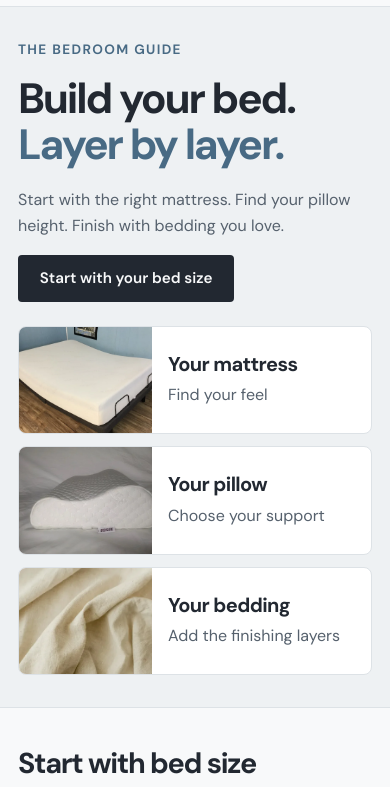
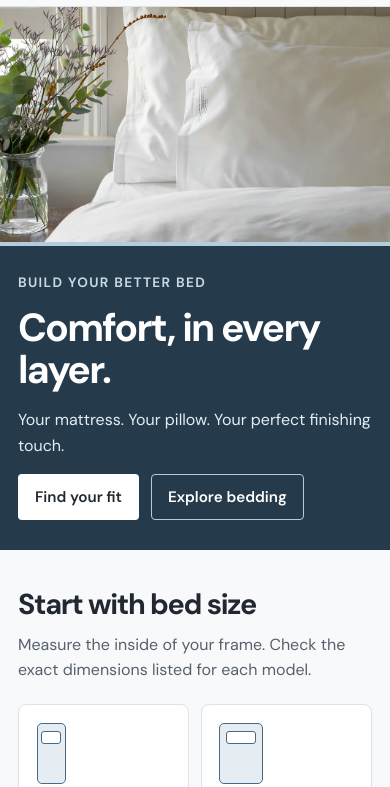
Before and after one commit to teknritsolutions-2/Mattress-Bedding-Store, a plain HTML site: page pages/home2.html in a window 390 px wide. Shown: the part 56-843 px from the top of the page. Drawn offline with Linux system fonts and the light colour scheme.

Commit message:
Shape Home 2 hero as a panoramic campaign banner

```diff
--- a/assets/css/style.css
+++ b/assets/css/style.css
@@ -971,72 +971,55 @@ figcaption a {
   border-radius: 10px;
 }
 .build-hero {
-  padding-block: clamp(2rem, 4vw, 4rem);
-  background: var(--wash);
-  border-block-end: 1px solid var(--line);
-}
-.bed-builder-intro {
-  display: grid;
-  grid-template-columns: minmax(0, 1.35fr) minmax(0, 1fr);
+  background: #253b4c;
+}
+.bed-banner-photo {
+  height: clamp(255px, 28vw, 405px);
+  overflow: hidden;
+}
+.bed-banner-photo img {
+  width: 100%;
+  height: 100%;
+  object-fit: cover;
+  object-position: center 68%;
+}
+.bed-banner-band {
+  color: #fff;
+  border-block-start: 4px solid #b5ccdc;
+}
+.bed-banner-content {
+  display: grid;
+  grid-template-columns: minmax(0, 1.25fr) minmax(0, 1fr);
   align-items: center;
   gap: clamp(1.5rem, 4vw, 4rem);
-  margin-block-end: clamp(1.75rem, 3vw, 2.75rem);
+  padding-block: clamp(1.6rem, 3.2vw, 3rem);
 }
 .build-hero .eyebrow {
-  margin-block-end: 1rem;
-  color: var(--accent);
+  color: #c7d9e6;
+  margin-block-end: 0.8rem;
 }
 .build-hero h1 {
-  font-size: clamp(2.65rem, 4.4vw, 4.4rem);
+  color: #fff;
+  max-width: 17ch;
+  font-size: clamp(2.4rem, 4.2vw, 4.2rem);
   line-height: 1.08;
-  letter-spacing: -0.05em;
-}
-.build-hero h1 span {
-  color: var(--accent);
-}
-.bed-builder-copy p {
-  max-width: 37ch;
+  letter-spacing: -0.045em;
+}
+.bed-banner-action > p {
+  color: #e2edf4;
   font-size: 1.0625rem;
-}
-.bed-builder-copy .btn {
-  margin-block-start: 1.3rem;
-}
-.bed-builder-choices {
-  display: grid;
-  grid-template-columns: repeat(3, minmax(0, 1fr));
-  gap: clamp(0.85rem, 2vw, 1.75rem);
-}
-.bed-builder-choice {
-  display: grid;
-  grid-template-rows: auto 1fr;
-  border: 1px solid var(--line);
-  border-radius: 8px;
-  overflow: hidden;
-  background: var(--panel);
-  transition: border-color 0.16s ease;
-}
-.bed-builder-choice img {
-  width: 100%;
-  height: auto;
-  aspect-ratio: 3 / 2;
-  object-fit: cover;
-}
-.bed-builder-choice > div {
-  padding: clamp(1rem, 1.65vw, 1.6rem);
-}
-.bed-builder-choice h2 {
-  font-size: clamp(1.25rem, 1.8vw, 1.65rem);
-  letter-spacing: -0.03em;
-}
-.bed-builder-choice h2 + p {
-  margin-block-start: 0.45rem;
-  font-size: 1rem;
-}
-.bed-builder-choice:hover {
-  border-color: var(--accent);
-}
-.bed-builder-choice:hover h2 {
-  color: var(--accent);
+  max-width: 34ch;
+}
+.bed-banner-action .actions {
+  margin-block-start: 1.2rem;
+  gap: 0.75rem;
+}
+.bed-banner-action .btn.ghost {
+  border-color: #b5ccdc;
+}
+.bed-banner-action .btn.ghost:hover {
+  color: #fff;
+  background: #ffffff12;
 }
 .catalog-hero {
   display: grid;
@@ -1842,50 +1825,42 @@ h2 + .pillow-tech-grid {
   }
 }
 @media (max-width: 820px) {
-  .bed-builder-intro {
+  .bed-banner-content {
     grid-template-columns: 1fr;
-    gap: 1.2rem;
-  }
-  .bed-builder-copy {
+    gap: 1rem;
+  }
+  .bed-banner-photo {
+    height: clamp(220px, 34vw, 300px);
+  }
+  .build-hero h1 {
+    max-width: none;
+  }
+  .bed-banner-action {
     display: flex;
+    flex-wrap: wrap;
     align-items: center;
-    justify-content: space-between;
-    gap: 1.5rem;
-  }
-  .bed-builder-copy .btn {
+    gap: 1rem 2rem;
+  }
+  .bed-banner-action .actions {
     margin: 0;
-    flex-shrink: 0;
-  }
-}
-@media (max-width: 560px) {
-  .bed-builder-intro {
-    margin-block-end: 1.5rem;
-  }
-  .bed-builder-copy {
-    display: block;
-  }
-  .bed-builder-copy p {
+  }
+}
+@media (max-width: 430px) {
+  .bed-banner-photo {
+    height: 235px;
+  }
+  .bed-banner-content {
+    padding-block: 1.65rem 1.85rem;
+  }
+  .build-hero h1 {
+    max-width: 14ch;
+    font-size: 2.45rem;
+  }
+  .bed-banner-action > p {
     font-size: 1rem;
   }
-  .bed-builder-copy .btn {
-    margin-block-start: 1.1rem;
-  }
-  .bed-builder-choices {
-    grid-template-columns: 1fr;
-    gap: 0.75rem;
-  }
-  .bed-builder-choice {
-    grid-template-columns: minmax(95px, 0.85fr) minmax(0, 1.4fr);
-    grid-template-rows: auto;
-    align-items: center;
-  }
-  .bed-builder-choice img {
-    height: 100%;
-    min-height: 102px;
-    aspect-ratio: 1.25;
-  }
-  .bed-builder-choice > div {
-    padding: 1rem;
+  .bed-banner-action .btn {
+    padding-inline: 1rem;
   }
 }
 @media (max-width: 720px) {
--- a/pages/home2.html
+++ b/pages/home2.html
@@ -10,7 +10,7 @@
     />
     <link rel="icon" href="../assets/icons/fold.svg?v=5" />
     <script src="../assets/js/preferences.js?v=5"></script>
-    <link rel="stylesheet" href="../assets/css/style.css?v=8" />
+    <link rel="stylesheet" href="../assets/css/style.css?v=9" />
   </head>
   <body data-page="home2">
     <a class="skip" href="#main">Skip to content</a>
@@ -104,73 +104,32 @@
     </dialog>
     <main id="main">
       <section class="build-hero" aria-labelledby="build-your-bed">
-        <div class="wrap">
-          <div class="bed-builder-intro">
+        <div class="bed-banner-photo">
+          <img
+            src="../assets/images/retail/guide.webp"
+            alt="Sunlit white bedding with soft pillows and fresh flowers"
+            width="1067"
+            height="1600"
+            fetchpriority="high"
+            decoding="async"
+          />
+        </div>
+        <div class="bed-banner-band">
+          <div class="wrap bed-banner-content">
             <div>
-              <p class="eyebrow">The bedroom guide</p>
-              <h1 id="build-your-bed">
-                Build your bed.<br /><span>Layer by layer.</span>
-              </h1>
+              <p class="eyebrow">Build your better bed</p>
+              <h1 id="build-your-bed">Comfort, in every layer.</h1>
             </div>
-            <div class="bed-builder-copy">
-              <p>
-                Start with the right mattress. Find your pillow height. Finish
-                with bedding you love.
-              </p>
-              <a class="btn" href="#sizes">Start with your bed size</a>
+            <div class="bed-banner-action">
+              <p>Your mattress. Your pillow. Your perfect finishing touch.</p>
+              <div class="actions">
+                <a class="btn light" href="#sizes">Find your fit</a>
+                <a class="btn ghost" href="../pages/bedding.html"
+                  >Explore bedding</a
+                >
+              </div>
             </div>
           </div>
-          <nav
-            class="bed-builder-choices"
-            aria-label="Choose a layer for your bed"
-          >
-            <a class="bed-builder-choice" href="#choose-feel">
-              <img
-                src="../assets/images/retail/willow-memory-card.webp"
-                alt="White mattress on a bed frame"
-                width="900"
-                height="600"
-                fetchpriority="high"
-                decoding="async"
-              />
-              <div>
-                <h2>Your mattress</h2>
-                <p>Find your feel</p>
-              </div>
-            </a>
-            <a
-              class="bed-builder-choice"
-              href="../pages/bedding.html?type=Pillows#catalogue"
-            >
-              <img
-                src="../assets/images/retail/contour-foam-pillow-card.webp"
-                alt="A contoured pillow with two raised edges"
-                width="900"
-                height="600"
-                decoding="async"
-              />
-              <div>
-                <h2>Your pillow</h2>
-                <p>Choose your support</p>
-              </div>
-            </a>
-            <a
-              class="bed-builder-choice"
-              href="../pages/bedding.html?type=Sheets#catalogue"
-            >
-              <img
-                src="../assets/images/retail/linen-sheets-card.webp"
-                alt="Soft folds of bed linen"
-                width="900"
-                height="600"
-                decoding="async"
-              />
-              <div>
-                <h2>Your bedding</h2>
-                <p>Add the finishing layers</p>
-              </div>
-            </a>
-          </nav>
         </div>
       </section>
       <section id="sizes" class="wrap section retail-section">
```
